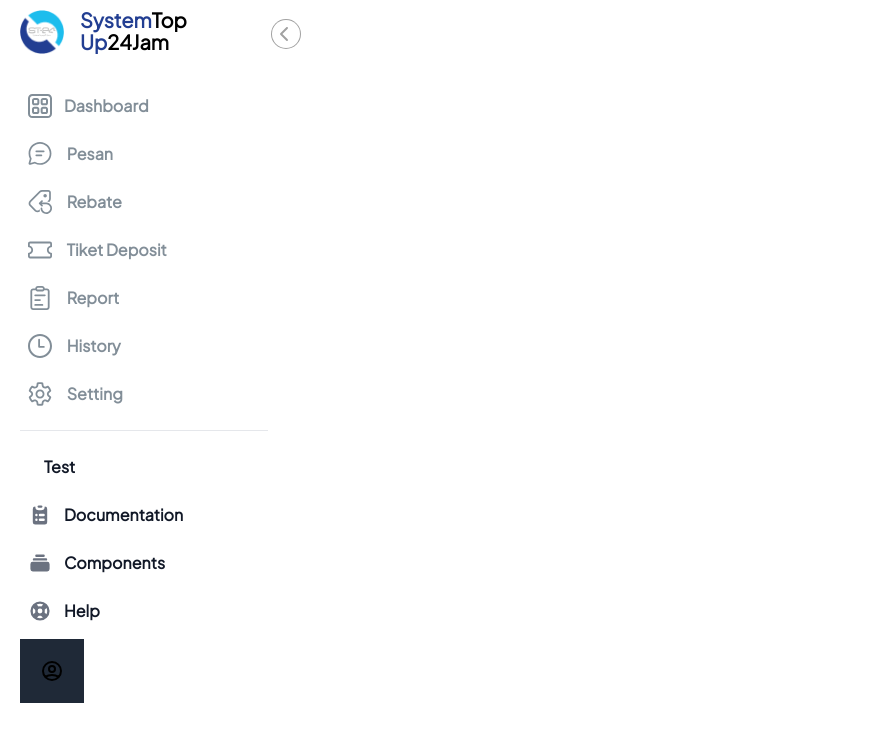
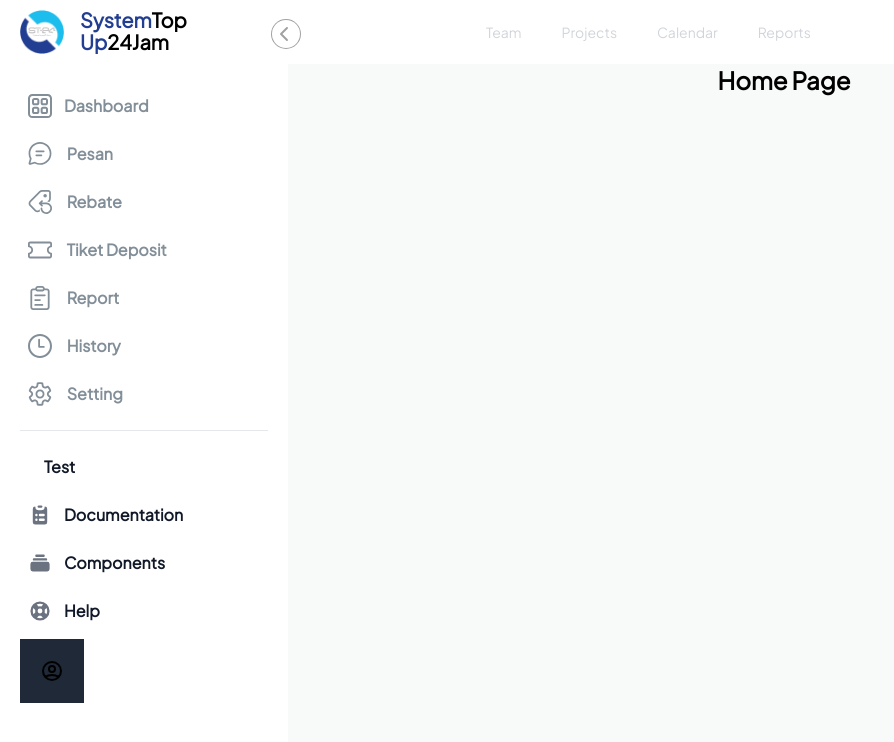
Before and after one commit to firmansyah13/st24-web-admin, a React (Create React App) app: page / in a window 1280 px wide. Shown: the top 742 px of the page, without its empty margins (0-894 px from the left). Built offline with nearby package versions, Linux system fonts and the light colour scheme.

Commit message:
web-admin

```diff
--- a/src/App.js
+++ b/src/App.js
@@ -1,29 +1,19 @@
-import logo from './logo.svg';
+import { useRoutes } from "react-router-dom";
 import './App.css';
-import NavMenu from './Components/NavMenu';
-import SidebarMenu from './Components/SidebarMenu';
+import Dashboard from './Dashboard';
 
 function App() {
-  return (
-    <div className="App">
-
-      <SidebarMenu />
-      {/* <header className="App-header">
-        <img src={logo} className="App-logo" alt="logo" />
-        <p>
-          Edit <code>src/App.js</code> and save to reload.
-        </p>
-        <a
-          className="App-link"
-          href="https://reactjs.org"
-          target="_blank"
-          rel="noopener noreferrer"
-        >
-          Learn React
-        </a>
-      </header> */}
-    </div>
-  );
+  const routes = useRoutes([
+    {
+      path: "/",
+      element: <Dashboard />
+    },
+    // {
+    //   path: "/login",
+    //   element: <LoginPage />
+    // }
+  ]);
+  return routes;
 }
 
 export default App;
--- a/src/Dashboard.js
+++ b/src/Dashboard.js
@@ -9,7 +9,7 @@ const Dashboard = () => {
             <div className="h-screen flex-1">
                 <NavMenu />
                 <div className="container-fluid">
-                    <h1 className="text-2xl font-semibold ">Home Page</h1>
+                    <h1 className="text-2xl font-semibold text-center ">Home Page</h1>
                 </div>
             </div>
         </div>
--- a/src/index.js
+++ b/src/index.js
@@ -4,11 +4,14 @@ import './index.css';
 import App from './App';
 import reportWebVitals from './reportWebVitals';
 import "@fontsource/plus-jakarta-sans";
+import { BrowserRouter } from "react-router-dom";
 
 const root = ReactDOM.createRoot(document.getElementById('root'));
 root.render(
   <React.StrictMode>
-    <App />
+    <BrowserRouter>
+      <App />
+    </BrowserRouter>
   </React.StrictMode>
 );
 
```
